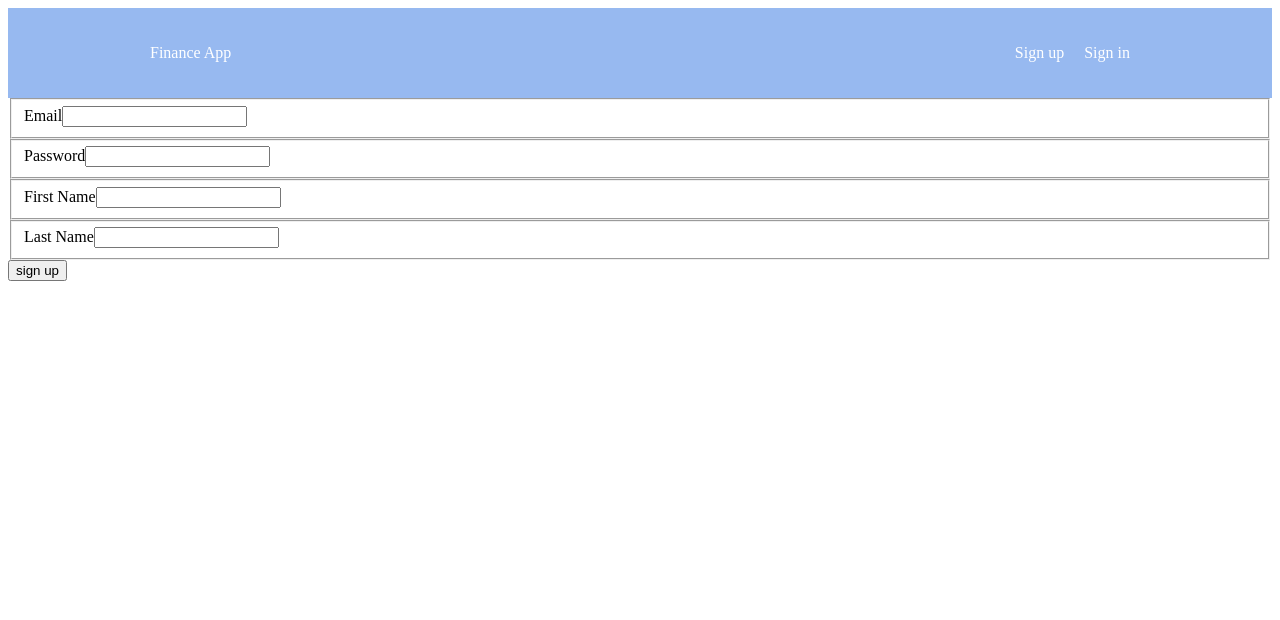
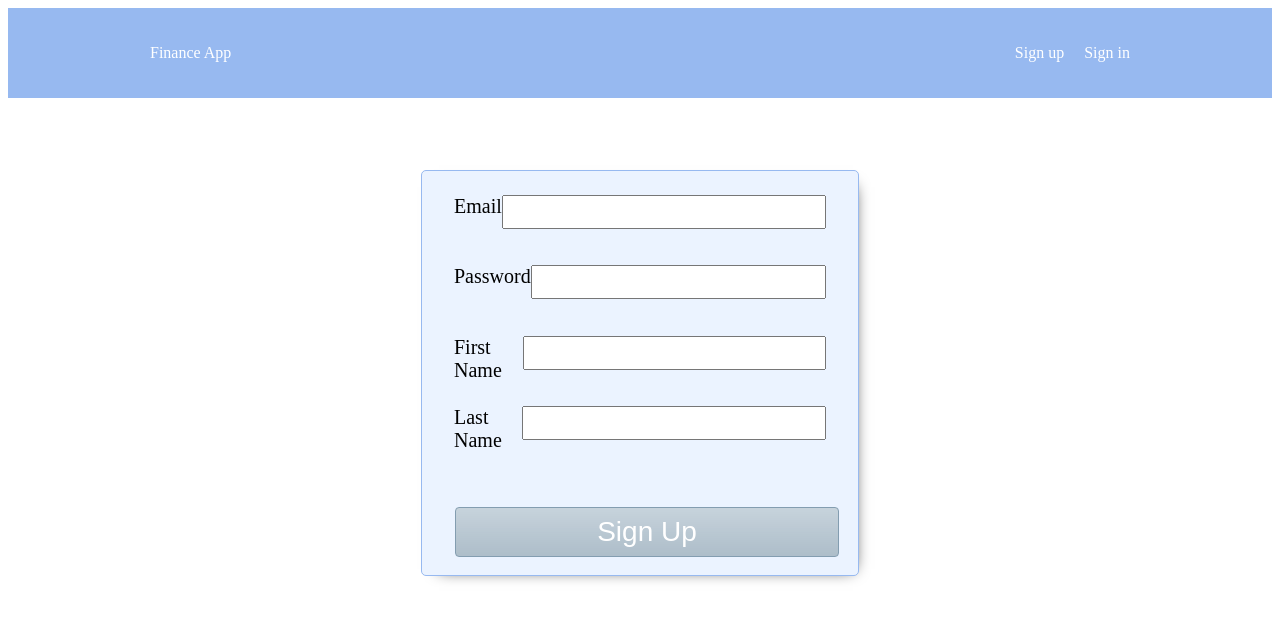
Before and after one commit to dylance/finance-app, a React (Create React App) app in the folder client/: page /sign-up in a window 1280 px wide. Shown: the top 620 px of the page. Built offline with nearby package versions, Linux system fonts and the light colour scheme.

Commit message:
play around with form styling

```diff
--- a/client/src/components/auth/Signin.jsx
+++ b/client/src/components/auth/Signin.jsx
@@ -37,7 +37,7 @@ class Signin extends Component {
             />
           </fieldset>
           <div>{this.props.errorMessage}</div>
-          <button>sign in</button>
+          <button>Sign In</button>
         </form>
       </div>
     );
--- a/client/src/components/auth/Signup.jsx
+++ b/client/src/components/auth/Signup.jsx
@@ -16,6 +16,7 @@ class Signup extends Component {
   render() {
     const { handleSubmit } = this.props;
     return (
+      <div className="form-container">
         <form onSubmit={handleSubmit(this.onSubmit)}>
           <fieldset>
             <label>Email</label>
@@ -54,8 +55,9 @@ class Signup extends Component {
             />
           </fieldset>
           <div>{this.props.errorMessage}</div>
-        <button>sign up</button>
+          <button>Sign Up</button>
         </form>
+      </div>
     );
   }
 }
--- a/client/src/styles/style.scss
+++ b/client/src/styles/style.scss
@@ -31,12 +31,56 @@
   padding-top: 72px;
 
   form {
-    max-width: 600px;
+    width: 400px;
     margin: 0 auto;
+    padding: 18px;
+    border: 1px solid #97b9f0;
+    border-radius: 5px;
+    background-color: #ebf3ff;
+    box-shadow: 6px 5px 15px -12px;
 
-    label {
-      display: inline-block;
-      width: 80px;
+    fieldset {
+      display: flex;
+      height: 55px;
+      border: none;
+
+      label {
+        display: inline-block;
+        font-size: 20px;
+        padding-bottom: 8px;
+      }
+
+      input {
+        width: 100%;
+        height: 28px;
+        font-size: 20px;
+        padding-left: 8px;
+      }
+    }
+
+    button {
+      width: 96%;
+      height: 50px;
+      font-size: 28px;
+      margin-left: 15px;
+      margin-right: 20px;
+      border-radius: 2px;
+      margin-top: 36px;
+      color: white;
+      transition: 2.2s all ease-in-out;
+      background: linear-gradient(#C7D3DC,#5B798E);
+
+      transition: background 1s ease-out;
+
+      background-size:1px 200px;
+      border-radius: 4px;
+      border: 1px solid #839DB0;
+
+      &:hover {
+        cursor: pointer;
+        //background: radial-gradient(circle, rgba(83,138,240,1) 3%, rgba(2,0,36,1) 100%, rgba(0,212,255,1) 100%);
+        background-position:100px;
+      }
     }
   }
 }
```
Lines whose indentation alone changed are shown as unchanged.
